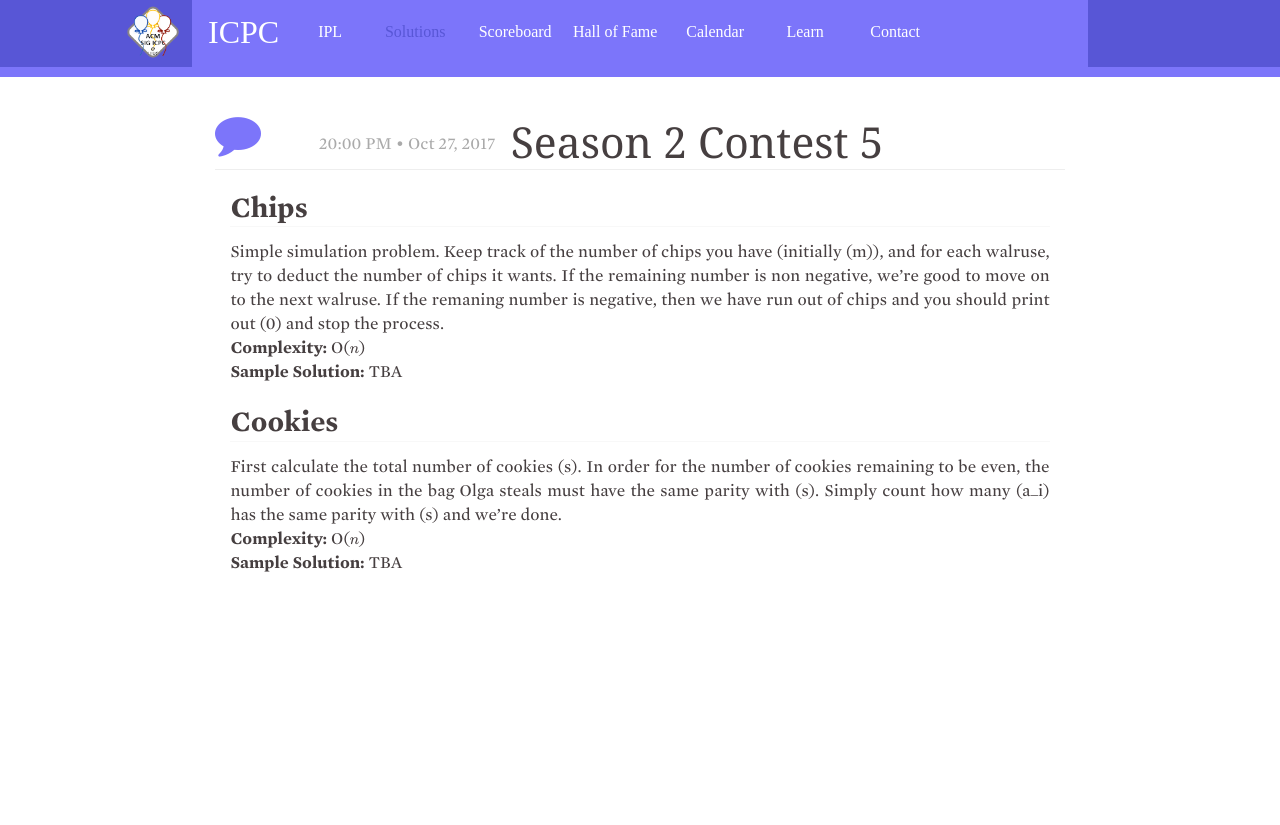
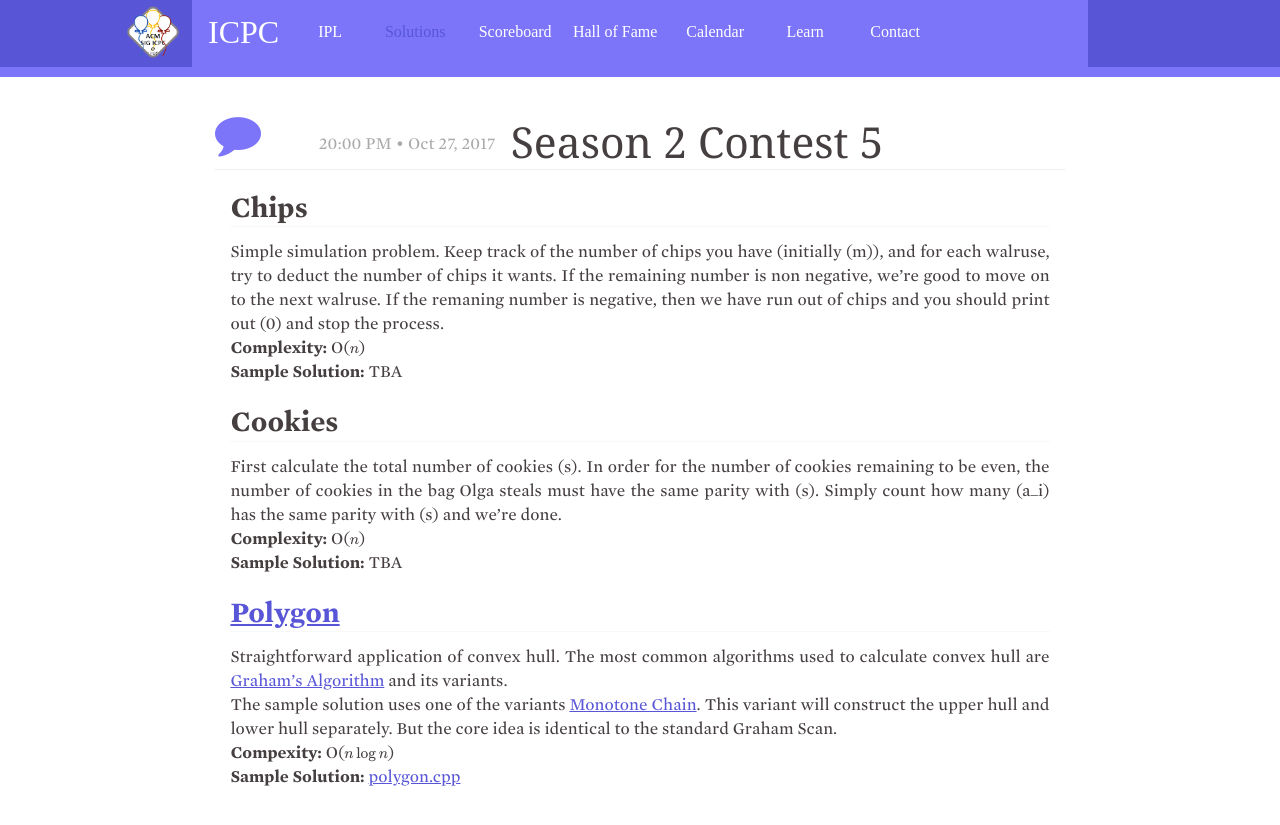
Before and after one commit to acm-uiuc/icpc-website, a Jekyll site: the page built from _posts/2017-10-27-Season-2-Contest-5.md, in a window 1280 px wide. Shown: the top 825 px of the page. Built offline with Jekyll 4.4.1, drawn with Linux system fonts in a browser that asks for light colours; nearby versions of some CDN libraries; some web fonts are replaced; formulas are drawn with MathJax 3; comment, search, counter and statistics services are not loaded.

Commit message:
F code && analysis

```diff
--- a/_posts/2017-10-27-Season-2-Contest-5.md
+++ b/_posts/2017-10-27-Season-2-Contest-5.md
@@ -23,4 +23,18 @@ Simply count how many \(a_i\) has the same parity with \(s\) and we're done.
 
 **Sample Solution:** TBA
 
-[petya.cpp]: /assets/ipl_solutions/season2/contest4/petya.cpp
+# **[Polygon](https://www.codechef.com/problems/CF224)**
+Straightforward application of convex hull. The most common algorithms used
+to calculate convex hull are [Graham's Algorithm] and its variants.
+
+The sample solution uses one of the variants [Monotone Chain].
+This variant will construct the upper hull and lower hull separately. But the
+core idea is identical to the standard Graham Scan.
+
+**Compexity:** O(\\(n\log n\\))
+
+**Sample Solution:** [polygon.cpp]
+
+[polygon.cpp]: /assets/ipl_solutions/season2/contest5/polygon.cpp
+[Graham's Algorithm]: https://en.wikipedia.org/wiki/Graham_scan
+[Monotone Chain]: https://en.wikibooks.org/wiki/Algorithm_Implementation/Geometry/Convex_hull/Monotone_chain
```
Also changed, not shown: 1 other file.
